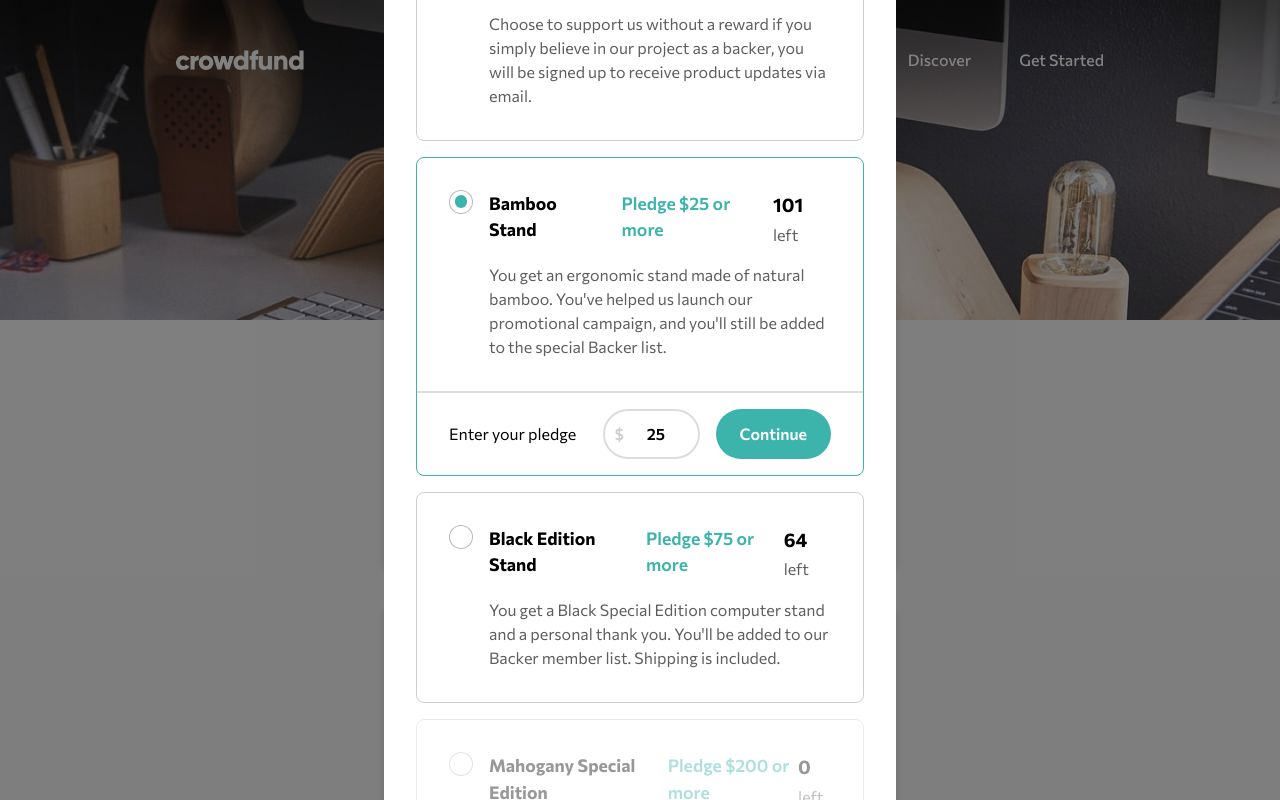
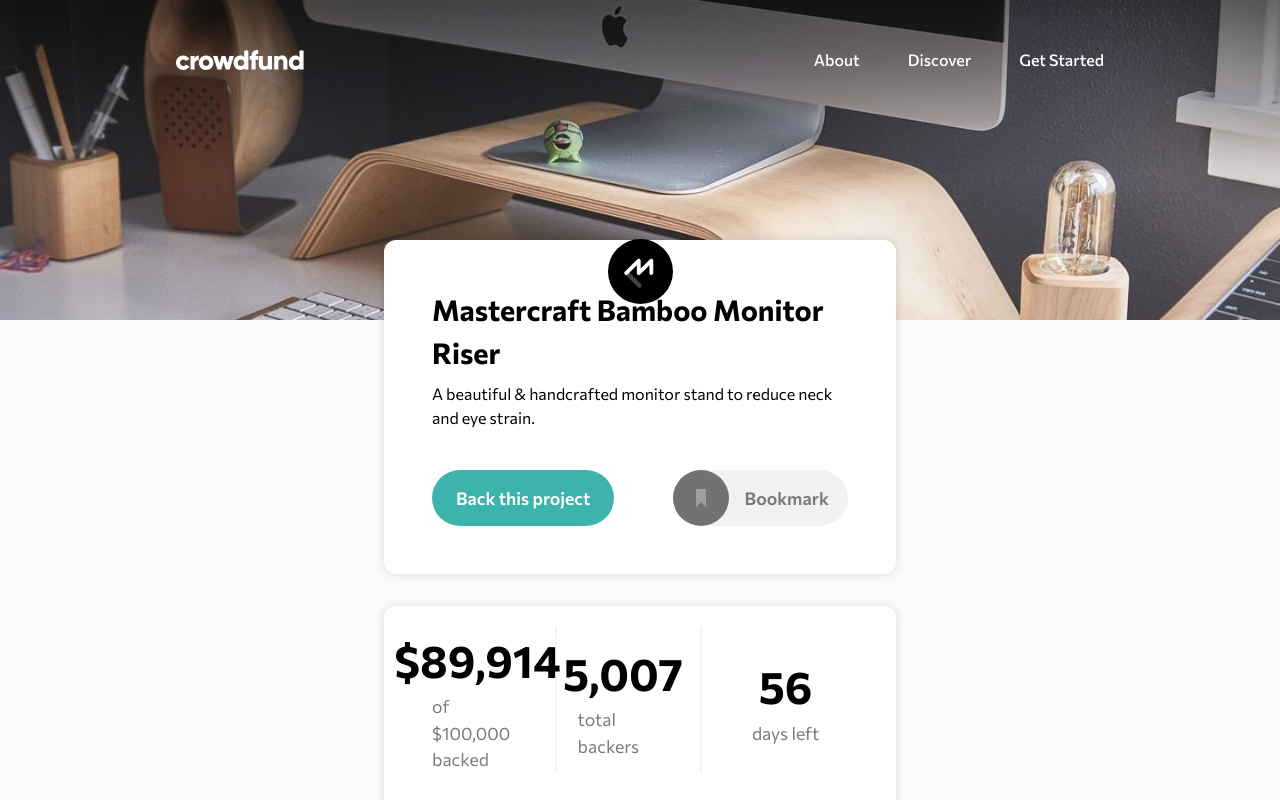
Before and after one commit to 0xjoshva/crowdfunding-project, a Vue app: page /#/ in a window 1280 px wide. Shown: the top 800 px of the page. Built offline with nearby package versions, Linux system fonts and the light colour scheme.

Commit message:
reset variables

```diff
--- a/src/views/HomeView.vue
+++ b/src/views/HomeView.vue
@@ -205,8 +205,8 @@
         },
       ],
       bookMarked: false,
-      modalOpen: true,
-      isChecked: 1,
+      modalOpen: false,
+      isChecked: null,
       thankYouModalOpen: false,
     };
   },
```
